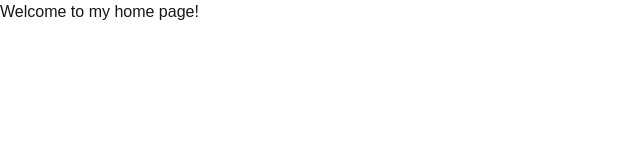
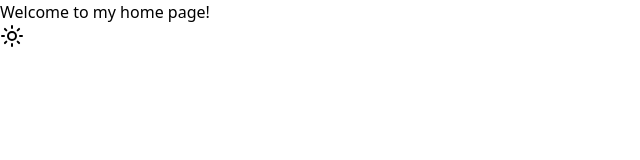
Before and after one commit to joaoc-dev/personal-website, a Next.js app: page / in a window 1280 px wide. Shown: the top 160 px of the page, without its empty margins (0-640 px from the left). Built offline with nearby package versions, Linux system fonts and the light colour scheme.

Commit message:
feat: add light/dark mode

```diff
--- a/app/globals.css
+++ b/app/globals.css
@@ -1,4 +1,6 @@
 @import 'tailwindcss';
+
+@custom-variant dark (&:is(.dark *));
 
 :root {
   --background: #ffffff;
@@ -11,16 +13,3 @@
   --font-sans: var(--font-geist-sans);
   --font-mono: var(--font-geist-mono);
 }
-
-@media (prefers-color-scheme: dark) {
-  :root {
-    --background: #0a0a0a;
-    --foreground: #ededed;
-  }
-}
-
-body {
-  background: var(--background);
-  color: var(--foreground);
-  font-family: Arial, Helvetica, sans-serif;
-}
--- a/app/layout.tsx
+++ b/app/layout.tsx
@@ -1,6 +1,7 @@
 import type { Metadata } from 'next';
 import { Analytics } from '@vercel/analytics/next';
 import { Geist, Geist_Mono } from 'next/font/google';
+import { ThemeProvider } from '@/components/ui/theme-provider';
 import './globals.css';
 
 const geistSans = Geist({
@@ -24,11 +25,18 @@ export default function RootLayout({
   children: React.ReactNode;
 }>) {
   return (
-    <html lang="en">
+    <html lang="en" suppressHydrationWarning>
       <body
         className={`${geistSans.variable} ${geistMono.variable} antialiased`}
       >
-        {children}
+        <ThemeProvider
+          attribute="class"
+          defaultTheme="system"
+          enableSystem
+          disableTransitionOnChange
+        >
+          {children}
+        </ThemeProvider>
         <Analytics />
       </body>
     </html>
--- a/app/page.tsx
+++ b/app/page.tsx
@@ -1,5 +1,10 @@
+import { ThemeToggle } from '@/components/ui/theme-toggle';
+
 export default function Home() {
   return (
-    <div>Welcome to my home page!</div>
+    <>
+      <div>Welcome to my home page!</div>
+      <ThemeToggle />
+    </>
   );
 }
--- /dev/null
+++ b/components/ui/theme-provider.tsx
@@ -0,0 +1,11 @@
+'use client';
+
+import { ThemeProvider as NextThemesProvider } from 'next-themes';
+import * as React from 'react';
+
+export function ThemeProvider({
+  children,
+  ...props
+}: React.ComponentProps<typeof NextThemesProvider>) {
+  return <NextThemesProvider {...props}>{children}</NextThemesProvider>;
+}
--- /dev/null
+++ b/components/ui/theme-toggle.tsx
@@ -0,0 +1,25 @@
+'use client';
+
+import { Moon, Sun } from 'lucide-react';
+import { useTheme } from 'next-themes';
+import * as React from 'react';
+
+export function ThemeToggle() {
+  const { theme, setTheme } = useTheme();
+
+  const handleThemeToggle = () => {
+    console.warn('theme', theme);
+    setTheme(theme === 'dark' ? 'light' : 'dark');
+  };
+  return (
+    <button
+      type="button"
+      onClick={handleThemeToggle}
+      className="icon-button"
+    >
+      <Sun className="h-6 w-6 rotate-0 scale-100 transition-all duration-500 dark:-rotate-90 dark:scale-0" />
+      <Moon className="absolute h-6 w-6 rotate-90 scale-0 transition-all duration-500 dark:rotate-0 dark:scale-100" />
+      <span className="sr-only">Toggle theme</span>
+    </button>
+  );
+}
```
